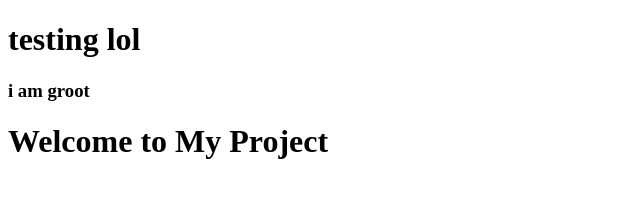
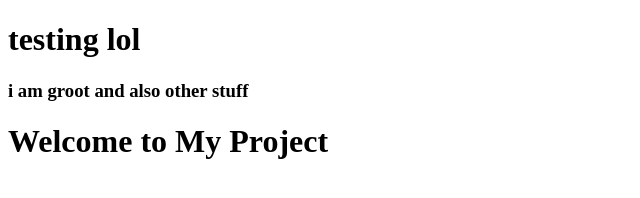
Before and after one commit to Aqua-Ice/AquaIce.us, a website: page src/pages/index.html in a window 1280 px wide. Shown: the whole page, without its empty margins (0-640 px from the left). Drawn offline with nearby package versions, Linux system fonts and the light colour scheme; files that its build step writes are made by us from their sources.

Commit message:
Update header.html

```diff
--- a/src/partials/header.html
+++ b/src/partials/header.html
@@ -1,2 +1,2 @@
 <h1>testing lol</h1>
-<h3>i am groot</h3>
+<h3>i am groot and also other stuff</h3>
```
